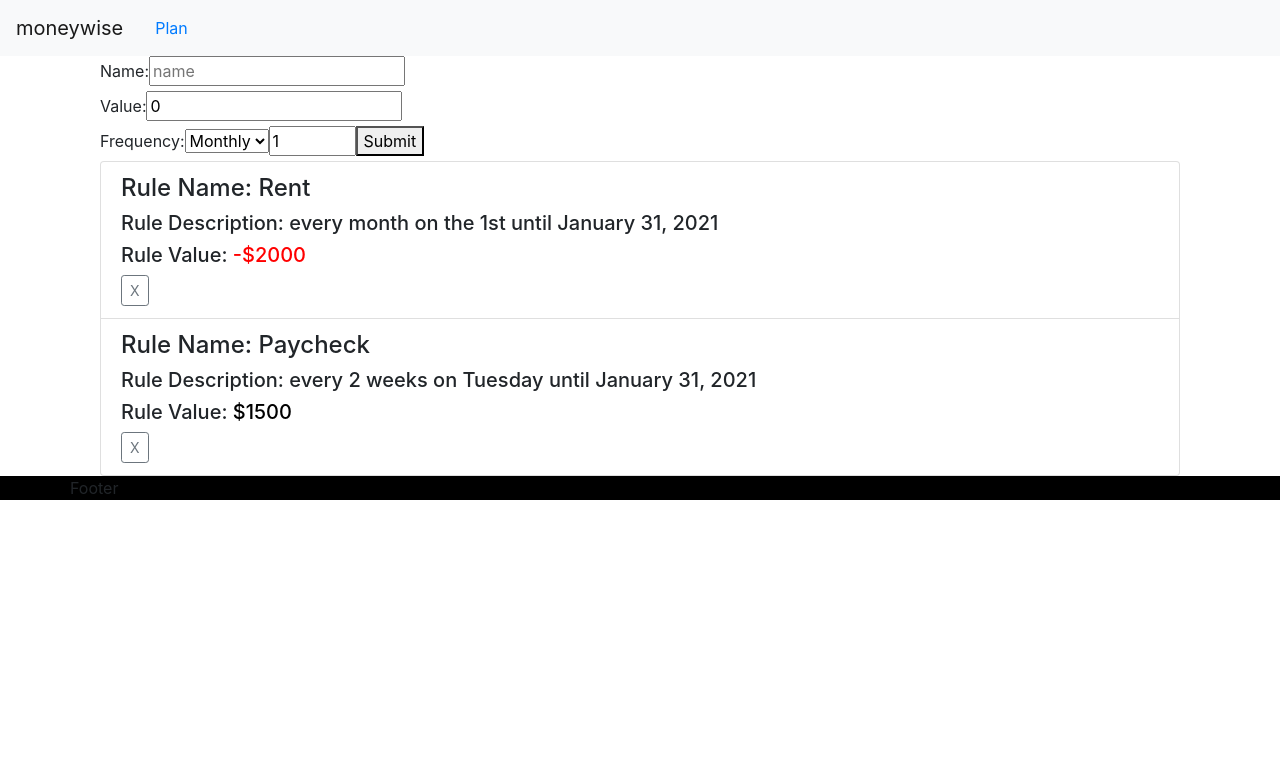
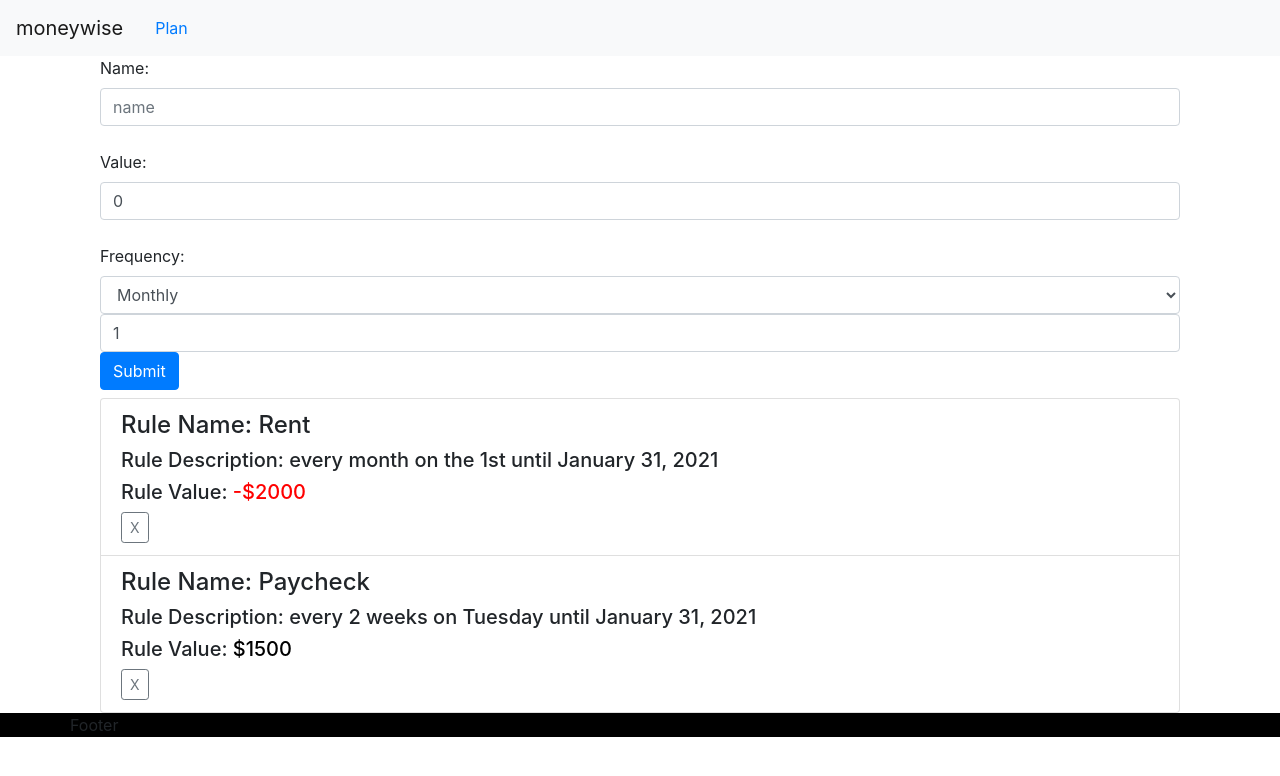
Before and after one commit to MoneyWise2020/MoneyWise2020, a React (Create React App) app in the folder ui/: page /plan in a window 1280 px wide. Shown: the top 776 px of the page. Built offline with nearby package versions, Linux system fonts and the light colour scheme.

Commit message:
Started updating the form with bootstrap. WIP.

```diff
--- a/ui/src/pages/plan/rules/CreateRuleForm.tsx
+++ b/ui/src/pages/plan/rules/CreateRuleForm.tsx
@@ -80,19 +80,19 @@ export const CreateForm = ({ onSubmit }: { onSubmit: (rule: IApiRuleMutate) => v
         setName('');
         setValue(0);
     }}>
-        <label htmlFor="Name">Name:</label><input id="Name" type="string" placeholder="name" value={name} onChange={e => setName(e.target.value)}></input><br />
-        <label htmlFor="Value">Value:</label><input id="Value" type="number" placeholder="Value" step="0.01" value={value} onChange={e => setValue(Number(e.target.value))}></input><br />
-        <label htmlFor="Frequency">Frequency:</label><select id="Frequency" name="frequency" onChange={e => setFrequency(e.target.value)}>
+        <label htmlFor="Name">Name:</label><input className="form-control" id="Name" type="string" placeholder="name" value={name} onChange={e => setName(e.target.value)}></input><br />
+        <label htmlFor="Value">Value:</label><input className="form-control" id="Value" type="number" placeholder="Value" step="0.01" value={value} onChange={e => setValue(Number(e.target.value))}></input><br />
+        <label htmlFor="Frequency">Frequency:</label><select className="form-control" id="Frequency" name="frequency" onChange={e => setFrequency(e.target.value)}>
             <option value="WEEKLY" selected={frequency === "WEEKLY"}>Weekly</option>
             {/* <option value="BIWEEKLY" selected={frequency === "BIWEEKLY"}>Bi-Weekly</option> */}
             <option value="MONTHLY" selected={frequency === "MONTHLY"}>Monthly</option>
             <option value="YEARLY" selected={frequency === "YEARLY"}>Yearly</option>
         </select>
         {(frequency === "MONTHLY" || frequency === "YEARLY") && <>
-            <input type="number" min="1" max="31" placeholder="Day of month" value={bymonthday} onChange={e => setbymonthday(Number(e.target.value))} />
+            <input className="form-control" type="number" min="1" max="31" placeholder="Day of month" value={bymonthday} onChange={e => setbymonthday(Number(e.target.value))} />
         </>}
         {(frequency === "YEARLY") && <>
-            <input type="number" min="1" max="12" placeholder="Month of year" value={bymonth} onChange={e => setbymonth(Number(e.target.value))} />
+            <input className="form-control" type="number" min="1" max="12" placeholder="Month of year" value={bymonth} onChange={e => setbymonth(Number(e.target.value))} />
         </>}
         {(frequency === "WEEKLY") && <>
             <select className="custom-select" multiple onChange={e => {
@@ -108,6 +108,6 @@ export const CreateForm = ({ onSubmit }: { onSubmit: (rule: IApiRuleMutate) => v
                 <option value="SATURDAY" selected={weekdays.includes("SATURDAY")}>Saturday</option>
             </select>
         </>}
-       <button>Submit</button>
+       <button className="btn btn-primary mb-2">Submit</button>
     </form>
 }
```
